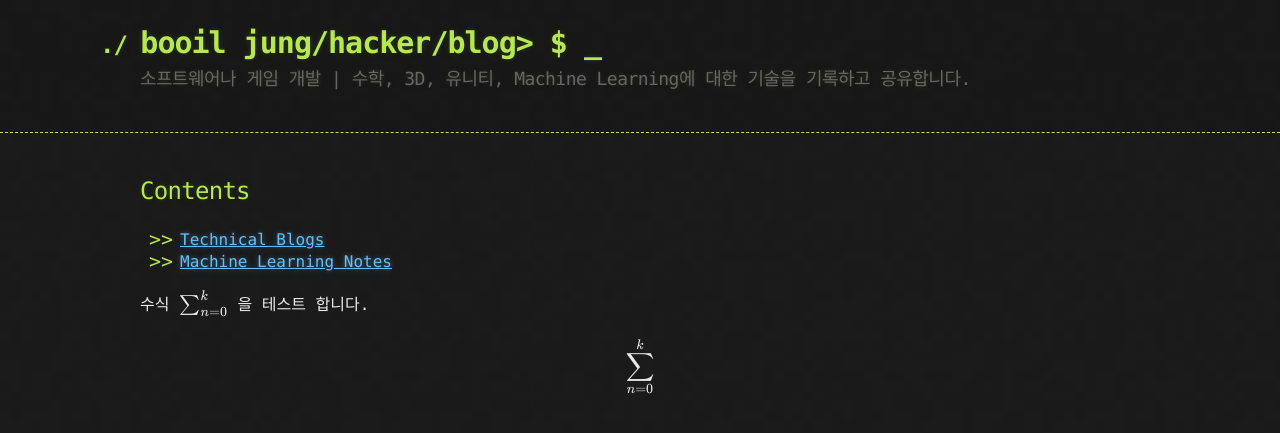
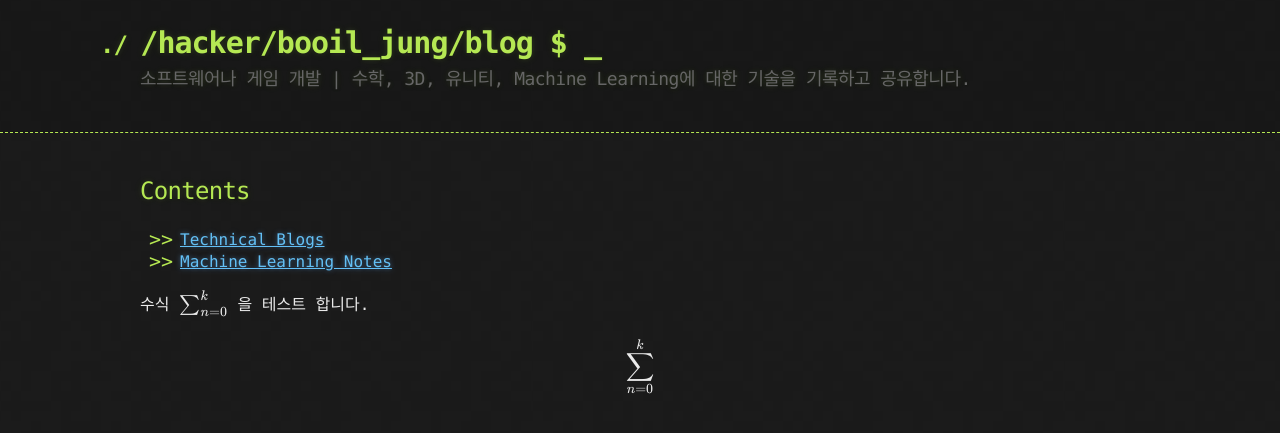
Before and after one commit to booiljung/xxxxx, a Jekyll site: the page built from index.md, in a window 1280 px wide. Shown: the top 433 px of the page. Built offline with Jekyll 4.4.1, drawn with Linux system fonts in a browser that asks for light colours; our own code applies the rules of GitHub Pages for plain Markdown files; formulas are drawn with MathJax 3.

Commit message:
move title to default.html

```diff
--- a/_config.yml
+++ b/_config.yml
@@ -1,4 +1,4 @@
-title: booil jung/hacker/blog> $ _
+title: /hacker/booil_jung/blog $ _
 description: 소프트웨어나 게임 개발 | 수학, 3D, 유니티, Machine Learning에 대한 기술을 기록하고 공유합니다.
 show_downloads: false
 google_analytics:
--- a/_layouts/default.html
+++ b/_layouts/default.html
@@ -14,8 +14,8 @@
     <header>
       <div class="container" background="../_site_images/code.png">
 
-        <h1>{{ site.title | default: site.github.repository_name }}</h1>
-        <h2>{{ site.description | default: site.github.project_tagline }}</h2>
+        <h1>/hacker/booil_jung/blog $ _</h1>
+        <h2>소프트웨어나 게임 개발 | 수학, 3D, 유니티, Machine Learning에 대한 기술을 기록하고 공유합니다.</h2>
 
         <!--
         <section id="downloads">
```
